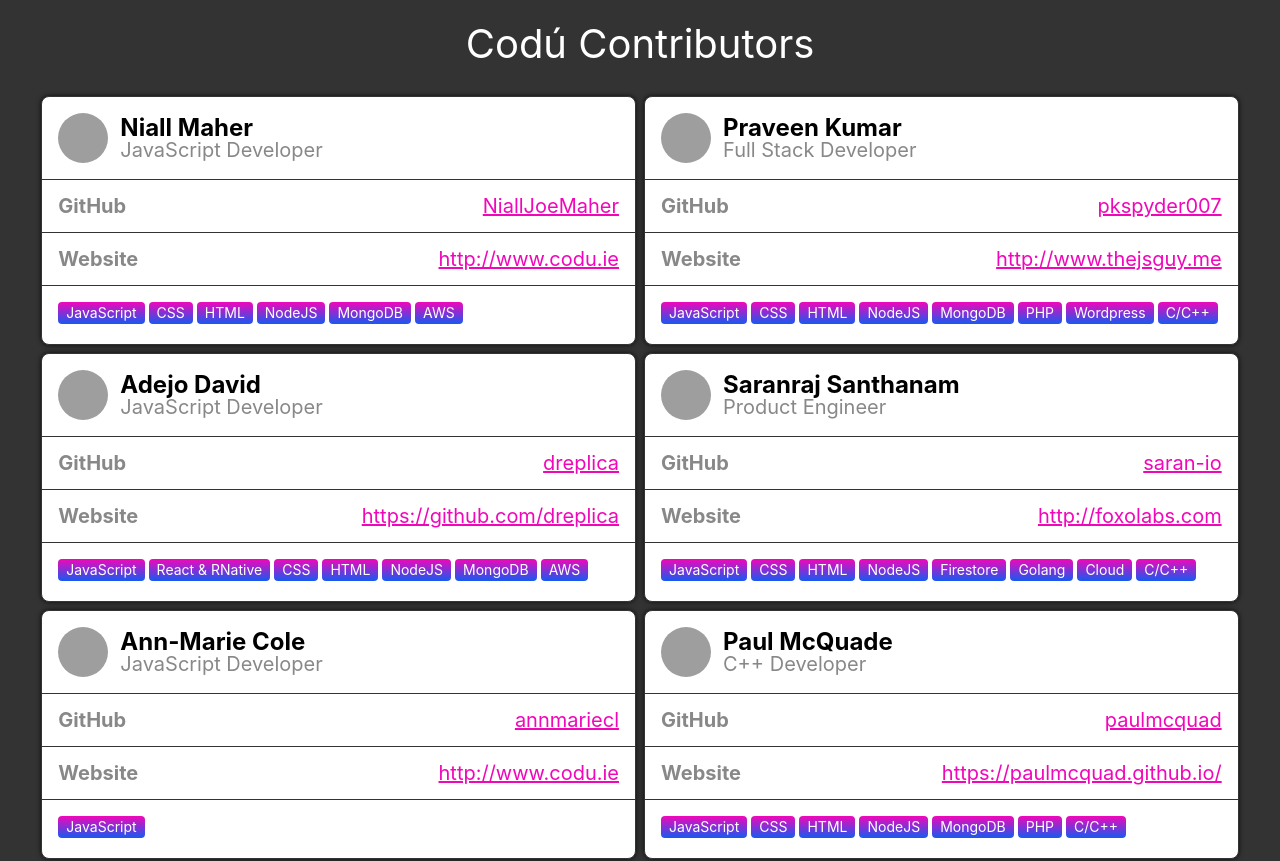
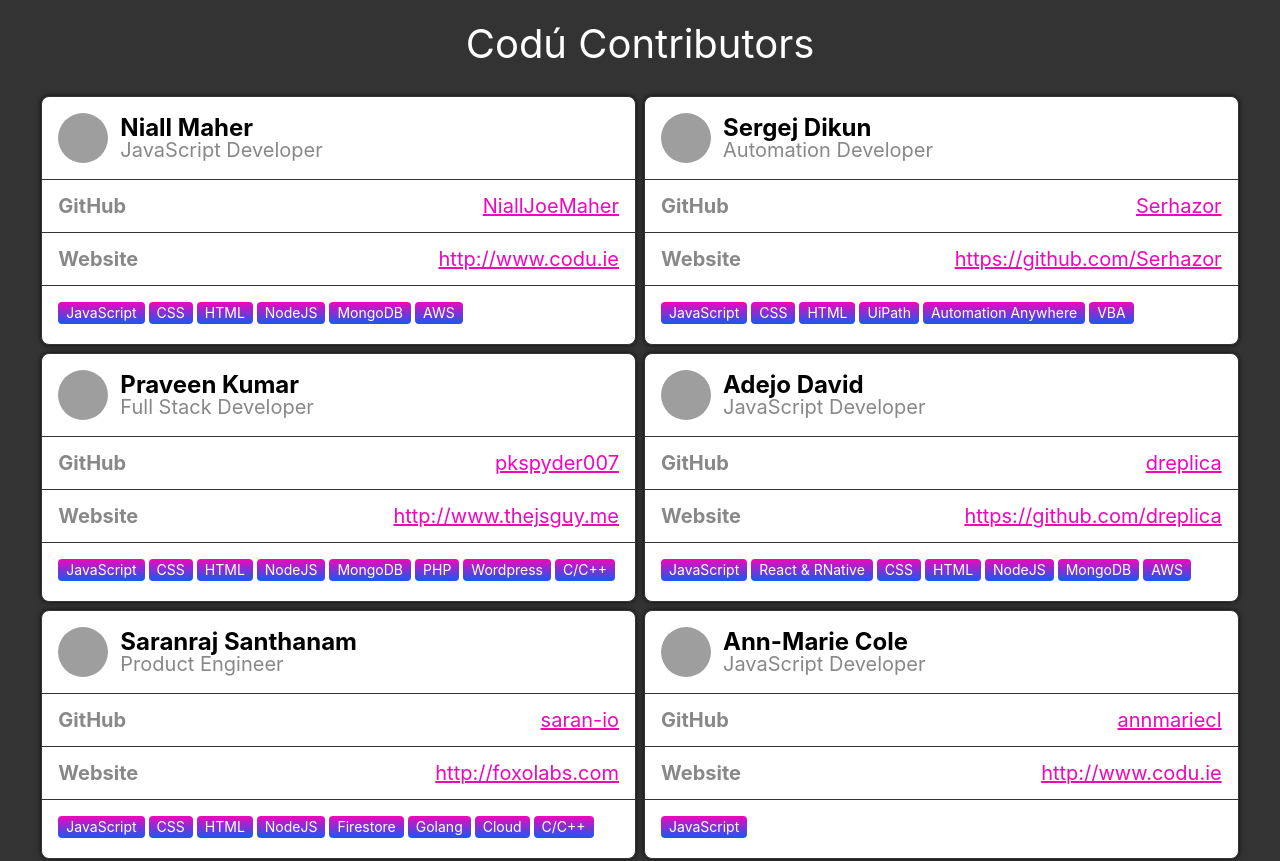
Before and after one commit to codu-code/contributors, a React (Create React App) app: page / in a window 1280 px wide. Shown: the top 861 px of the page. Built offline with nearby package versions, Linux system fonts and the light colour scheme; grey boxes are pictures that could not be loaded.

Commit message:
added my contributor user card

```diff
--- a/src/contributors.js
+++ b/src/contributors.js
@@ -8,6 +8,14 @@ export default [
     website: "http://www.codu.ie",
     skills: ["JavaScript", "CSS", "HTML", "NodeJS", "MongoDB", "AWS"],
   },
+  {
+    id: "ywte3278uyj",
+    name: "Sergej Dikun",
+    title: "Automation Developer",
+    username: "Serhazor",
+    website: "https://github.com/Serhazor",
+    skills: ["JavaScript", "CSS", "HTML", "UiPath", "Automation Anywhere", "VBA"]
+},
   {
     id: "0181i762",
     name: "Praveen Kumar",
@@ -74,5 +82,4 @@ export default [
       website: "https://paulmcquad.github.io/",
       skills: ["JavaScript", "CSS", "HTML", "NodeJS", "MongoDB", "PHP", "C/C++"]
   }
-
 ];
```
